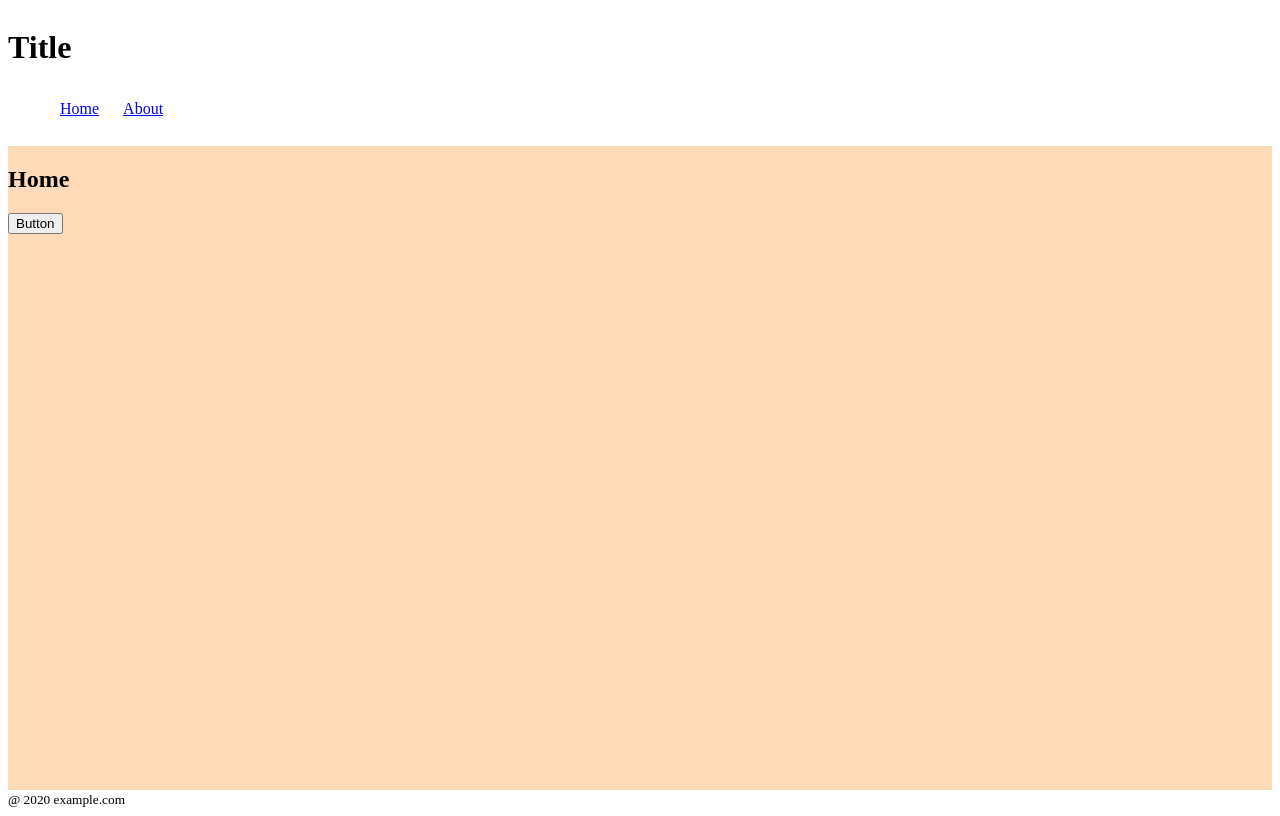
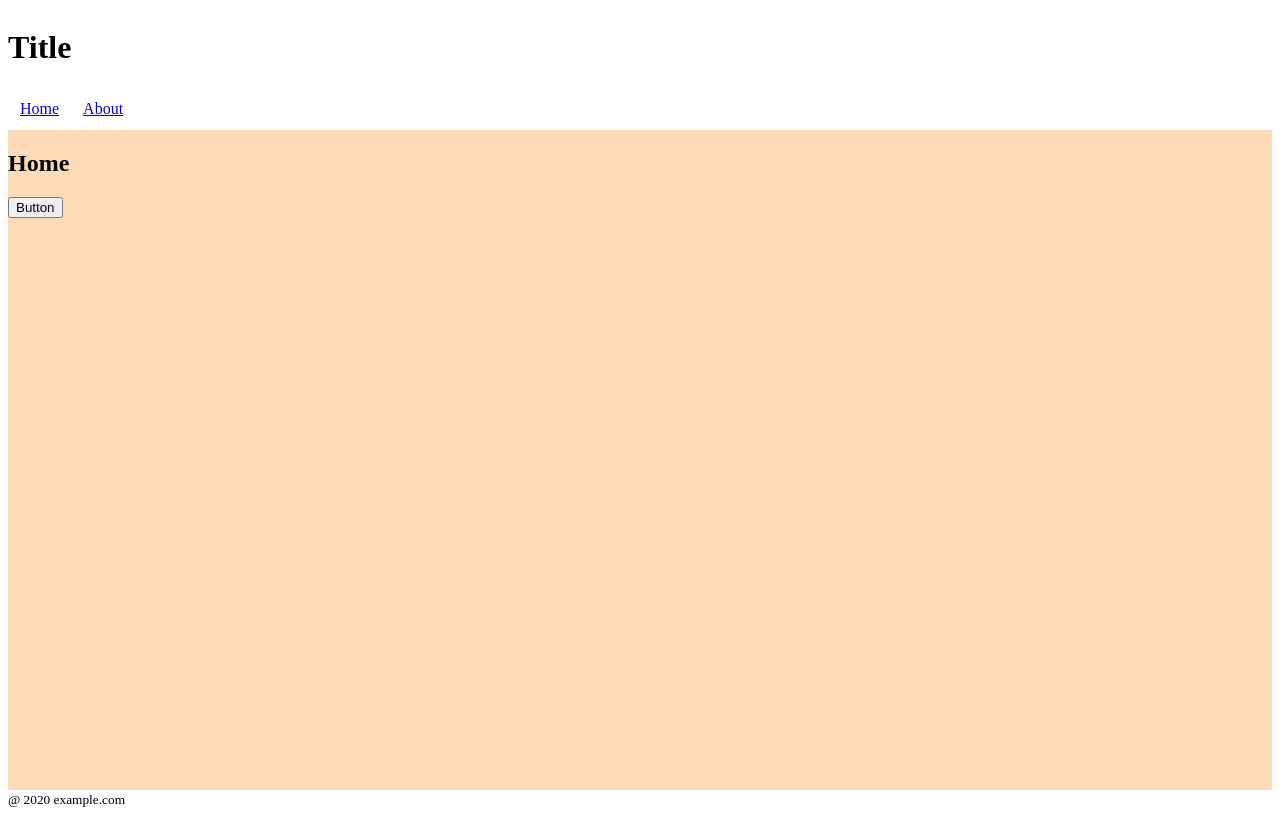
Before and after one commit to lightsound/nexst, a Next.js app: page / in a window 1280 px wide. Built offline with nearby package versions, Linux system fonts and the light colour scheme.

Commit message:
:art: Improve structure.

```diff
--- a/src/components/header.tsx
+++ b/src/components/header.tsx
@@ -9,15 +9,11 @@ export const Header: React.FC = () => (
   <header>
     <h1>Title</h1>
     <nav>
-      <ul>
-        {items.map((item) => (
-          <li key={item.href} style={{ display: "contents" }}>
-            <Link href={item.href}>
-              <a style={{ display: "inline-block", padding: 12 }}>{item.label}</a>
-            </Link>
-          </li>
-        ))}
-      </ul>
+      {items.map((item) => (
+        <Link key={item.href} href={item.href}>
+          <a style={{ display: "inline-block", padding: 12 }}>{item.label}</a>
+        </Link>
+      ))}
     </nav>
   </header>
 );
```
